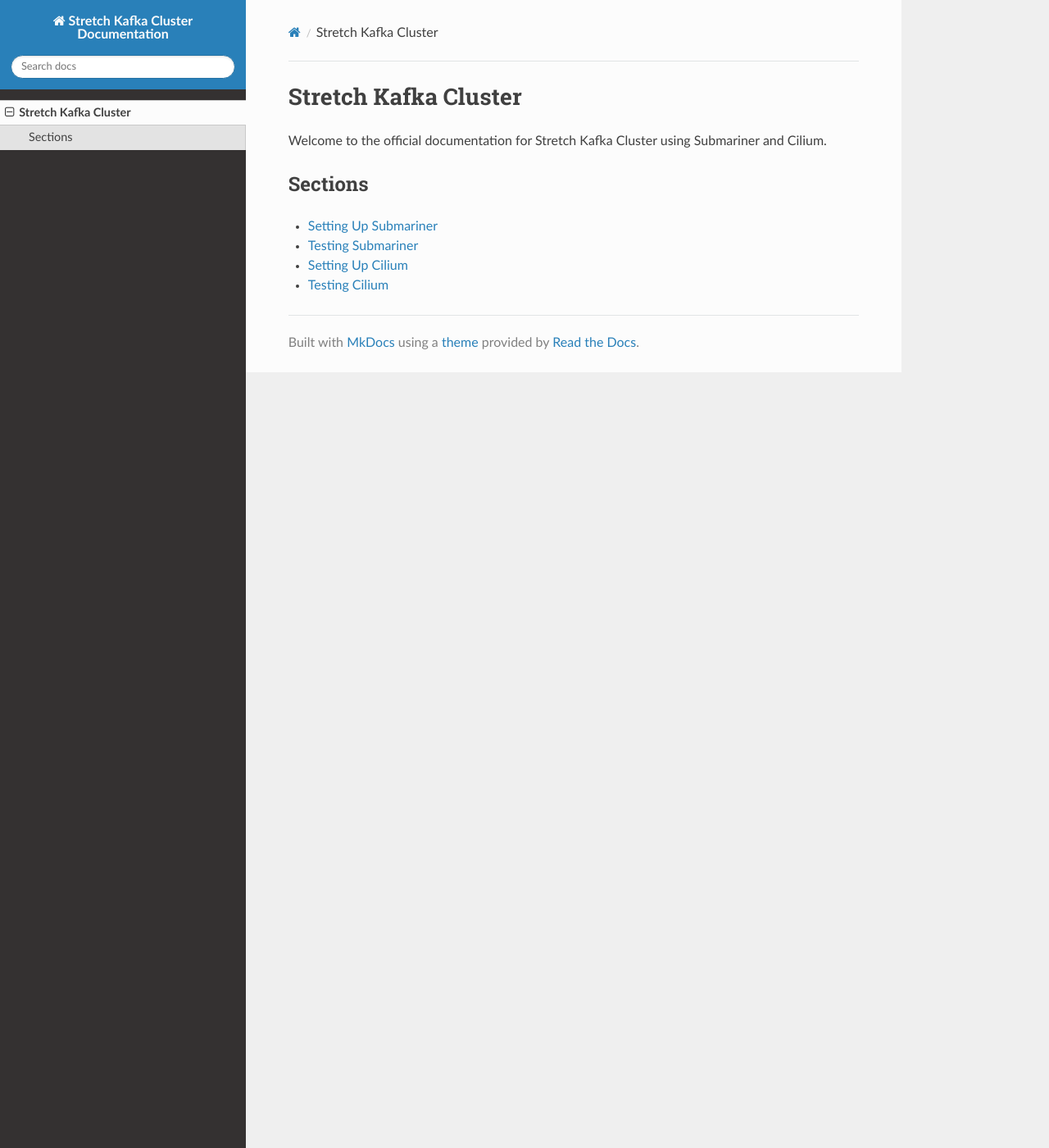
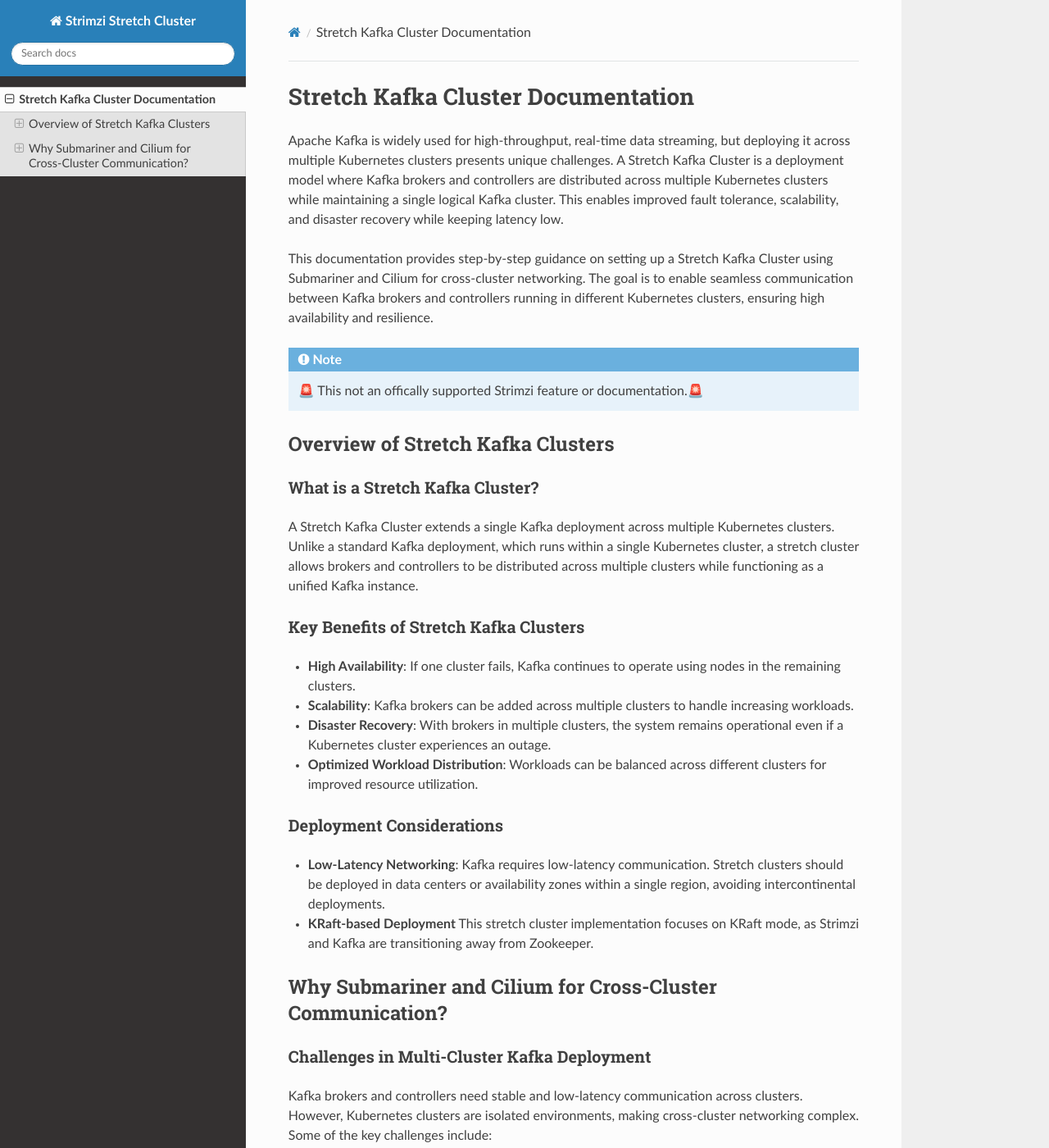
Before and after one commit to aswinayyolath/stretch-kafka-docs, an MkDocs documentation site: the page built from docs/index.md, in a window 1280 px wide and 1400 px high. Shown: the whole window at 82% size. Built offline with MkDocs 1.6.1, drawn with Linux system fonts in a browser that asks for light colours; nearby versions of some CDN libraries; some of the changed text lies outside the part shown.

Commit message:
feat: This commit adds the introduction page
This commit adds the introduction page

Signed-off-by: Aswin A <aswin6303@gmail.com>

```diff
--- a/docs/index.md
+++ b/docs/index.md
@@ -1,9 +1,63 @@
-# Stretch Kafka Cluster
+# Stretch Kafka Cluster Documentation
 
-Welcome to the official documentation for Stretch Kafka Cluster using Submariner and Cilium.
+Apache Kafka is widely used for high-throughput, real-time data streaming, but deploying it across multiple Kubernetes clusters presents unique challenges. A Stretch Kafka Cluster is a deployment model where Kafka brokers and controllers are distributed across multiple Kubernetes clusters while maintaining a single logical Kafka cluster. This enables improved fault tolerance, scalability, and disaster recovery while keeping latency low.
 
-## Sections
-- [Setting Up Submariner](setup-submariner.md)
-- [Testing Submariner](test-submariner.md)
-- [Setting Up Cilium](setup-cilium.md)
-- [Testing Cilium](test-cilium.md)
+This documentation provides step-by-step guidance on setting up a Stretch Kafka Cluster using Submariner and Cilium for cross-cluster networking. The goal is to enable seamless communication between Kafka brokers and controllers running in different Kubernetes clusters, ensuring high availability and resilience.
+
+
+
+!!! note
+
+    🚨 This not an offically supported Strimzi feature or documentation.🚨
+
+
+
+## Overview of Stretch Kafka Clusters
+
+### What is a Stretch Kafka Cluster?
+A Stretch Kafka Cluster extends a single Kafka deployment across multiple Kubernetes clusters. Unlike a standard Kafka deployment, which runs within a single Kubernetes cluster, a stretch cluster allows brokers and controllers to be distributed across multiple clusters while functioning as a unified Kafka instance.
+
+### Key Benefits of Stretch Kafka Clusters
+
+- **High Availability**: If one cluster fails, Kafka continues to operate using nodes in the remaining clusters.
+- **Scalability**: Kafka brokers can be added across multiple clusters to handle increasing workloads.
+- **Disaster Recovery**: With brokers in multiple clusters, the system remains operational even if a Kubernetes cluster experiences an outage.
+- **Optimized Workload Distribution**: Workloads can be balanced across different clusters for improved resource utilization.
+
+### Deployment Considerations
+
+- **Low-Latency Networking**: Kafka requires low-latency communication. Stretch clusters should be deployed in data centers or availability zones within a single region, avoiding intercontinental deployments.
+- **KRaft-based Deployment** This stretch cluster implementation focuses on KRaft mode, as Strimzi and Kafka are transitioning away from Zookeeper.
+
+## Why Submariner and Cilium for Cross-Cluster Communication?
+
+### Challenges in Multi-Cluster Kafka Deployment
+
+Kafka brokers and controllers need stable and low-latency communication across clusters. However, Kubernetes clusters are isolated environments, making cross-cluster networking complex. Some of the key challenges include:
+
+- **Service Discovery**: Brokers in one cluster need to discover and communicate with brokers in another cluster.
+- **Network Connectivity**: Kubernetes clusters usually have separate network overlays, preventing direct pod-to-pod communication.
+- **Security**: Ensuring secure cross-cluster communication is critical to prevent unauthorized access.
+
+### Why Submariner?
+Submariner is a CNCF project that provides secure cross-cluster networking for Kubernetes. It enables:
+
+- **Direct Pod-to-Pod Connectivity**: Allowing Kafka brokers and controllers to communicate seamlessly.
+- **Service Discovery Across Clusters** :Making Kafka services reachable from any cluster.
+- **Secure Communication**: Using IPsec, WireGuard, or VXLAN for encrypted cross-cluster traffic.
+
+### Why Cilium?
+Cilium is an eBPF-based networking solution that enhances Kubernetes security and observability. It provides:
+
+- **Transparent Multi-Cluster Networking**: Using Cilium ClusterMesh for service discovery and connectivity.
+- **Enhanced Security** Enforcing fine-grained security policies across clusters.
+- **Performance Optimization**: Using eBPF for high-performance packet processing.
+
+### Which One to Choose?
+Both Submariner and Cilium offer cross-cluster networking, but they cater to different use cases:
+
+| Feature    | Submariner | Cilium |
+| -------- | ------- | ----------- |
+| Best for  | Hybrid and multi-cloud deployments | Kubernetes-native networking |
+| Connectivity | Pod-to-pod networking via tunnels   | Transparent multi-cluster service mesh |
+| Security | IPsec/WireGuard encryption | eBPF-based security policies |
--- a/mkdocs.yml
+++ b/mkdocs.yml
@@ -1,4 +1,8 @@
-site_name: Stretch Kafka Cluster Documentation
+site_name: Strimzi Stretch Cluster
 site_url: https://github.com/aswinayyolath/stretch-kafka-docs
 theme:
   name: readthedocs
+markdown_extensions:
+  - admonition
+  - pymdownx.details
+  - pymdownx.superfences
```
